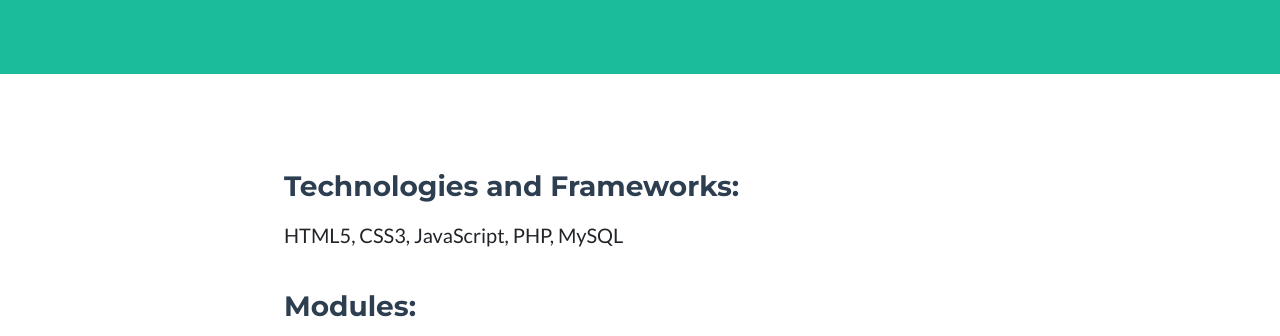
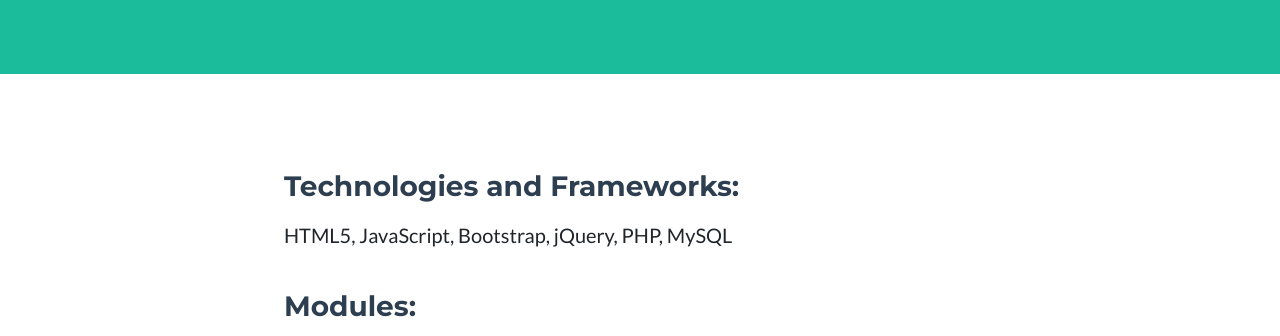
Before and after one commit to janlesterdg/janlesterdg.github.io, a plain HTML site: page projects/data-adventurers.html in a window 1280 px wide. Shown: the part 462-798 px from the top of the page. Drawn offline with nearby package versions, Linux system fonts and the light colour scheme.

Commit message:
Update data-adventurers.html

```diff
--- a/projects/data-adventurers.html
+++ b/projects/data-adventurers.html
@@ -72,7 +72,7 @@
             <div class="row">
                 <div class="text-left col-lg-8 mx-auto mb-4">
                     <h3 class="text-secondary mb-3">Technologies and Frameworks:</h3>
-                    <p class="lead">HTML5, CSS3, JavaScript, PHP, MySQL</p>
+                    <p class="lead">HTML5, JavaScript, Bootstrap, jQuery, PHP, MySQL</p>
                 </div>
             </div>
         </div>
```
